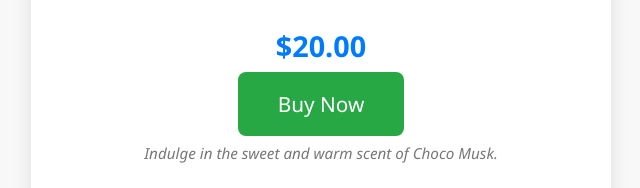
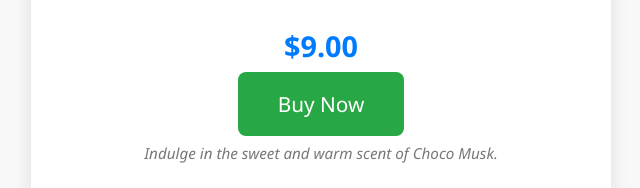
Before and after one commit to brenan147/brenan147.github.io, a plain HTML site: page index.html in a window 1280 px wide. Shown: the part 1057-1245 px from the top of the page, 319-959 px from the left. Drawn offline with Linux system fonts and the light colour scheme.

Commit message:
Update chocomusk price

```diff
--- a/index.html
+++ b/index.html
@@ -78,7 +78,7 @@
     <div class="product-card">
         <img src="choco_musk.jpeg" alt="Choco Musk Cologne" class="product-image">
         <h1 class="product-title">Choco Musk Cologne</h1>
-        <p class="product-price">$20.00</p>
+        <p class="product-price">$9.00</p>
         <a href="mailto:brenanja.hertenst@huttoisd.org?subject=Order%20for%20Choco%20Musk%20Cologne&body=I%20would%20like%20to%20purchase%20the%20Choco%20Musk%20Cologne%20for%20$%2420.00.%0APlease%20provide%20details%20on%20how%20to%20complete%20the%20purchase." class="buy-button">Buy Now</a>
         <p class="tagline">Indulge in the sweet and warm scent of Choco Musk.</p>
     </div>
```
